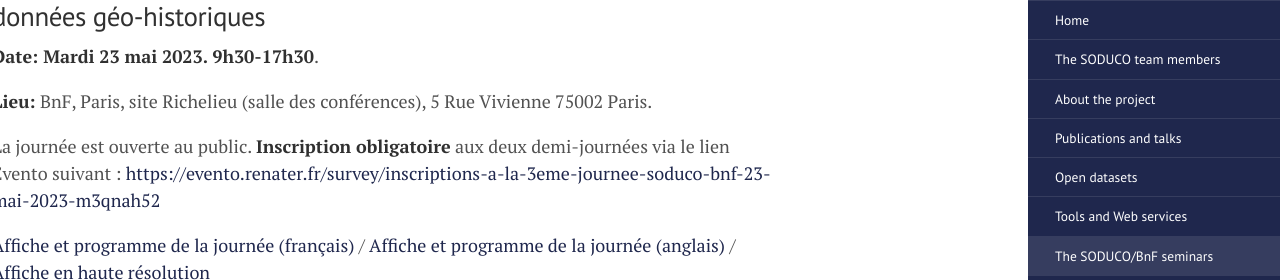
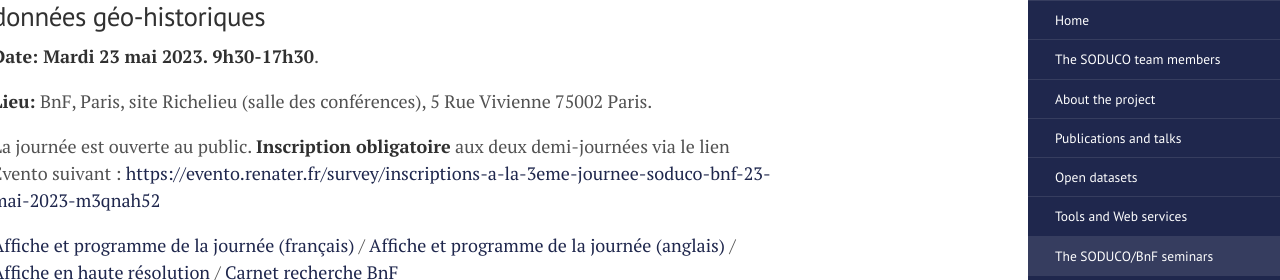
Before and after one commit to soduco/soduco.github.io, a Jekyll site: the page built from soduco_bnf_seminars.md, in a window 1280 px wide and 900 px high, scrolled down 1773 px, cut to the strip 0-280 px from the top of the window. Built offline with Jekyll 4.4.1, drawn with Linux system fonts in a browser that asks for light colours; some of the changed text lies outside the part shown.

Commit message:
Maj Carnet de recherche Bnf

```diff
--- a/soduco_bnf_seminars.md
+++ b/soduco_bnf_seminars.md
@@ -45,7 +45,7 @@ En 2022-2023, l’équipe SoDUCo et la BnF organisent un séminaire commun, **l
 
 La journée est ouverte au public. **Inscription obligatoire** aux deux demi-journées via le lien Evento suivant : [https://evento.renater.fr/survey/inscriptions-a-la-3eme-journee-soduco-bnf-23-mai-2023-m3qnah52](https://evento.renater.fr/survey/inscriptions-a-la-3eme-journee-soduco-bnf-23-mai-2023-m3qnah52)
 
-[Affiche et programme de la journée (français)](https://soduco.github.io/public/images/Atelier_Soduco_Bnf_Programme_Journee_23Mai2023.pdf) / [Affiche et programme de la journée (anglais)](https://soduco.github.io/public/images/Atelier_Soduco_Bnf_Programme_Journee_23Mai2023_EN.pdf) / [Affiche en haute résolution](https://soduco.github.io/public/images/Atelier_Soduco_Bnf_affiche_Journee_23Mai2023_HR.png)
+[Affiche et programme de la journée (français)](https://soduco.github.io/public/images/Atelier_Soduco_Bnf_Programme_Journee_23Mai2023.pdf) / [Affiche et programme de la journée (anglais)](https://soduco.github.io/public/images/Atelier_Soduco_Bnf_Programme_Journee_23Mai2023_EN.pdf) / [Affiche en haute résolution](https://soduco.github.io/public/images/Atelier_Soduco_Bnf_affiche_Journee_23Mai2023_HR.png) / [Carnet recherche BnF](https://bnf.hypotheses.org/31160)
 
 ![Séminaire SoDUCo-Bnf Journée 3](./public/images/Atelier_Soduco_Bnf_affiche_Journee_23Mai2023.png)
 
@@ -167,7 +167,7 @@ J. Chazalon (EPITA) et J. Perret (IGN) coord.
 
 **Inscription obligatoire** via le lien Evento suivant : [https://evento.renater.fr/survey/inscriptions-a-la-2eme-journee-soduco-bnf-10-novembre-2022-nuorelx4](https://evento.renater.fr/survey/inscriptions-a-la-2eme-journee-soduco-bnf-10-novembre-2022-nuorelx4)
 
-[Affiche et programme de la journée](https://soduco.github.io/public/images/Atelier_Soduco_Bnf_Programme_Journee_10novembre.pdf) / [Affiche en haute résolution](https://soduco.github.io/public/images/affiche_soduco2_HR.png)
+[Affiche et programme de la journée](https://soduco.github.io/public/images/Atelier_Soduco_Bnf_Programme_Journee_10novembre.pdf) / [Affiche en haute résolution](https://soduco.github.io/public/images/affiche_soduco2_HR.png) / [Carnet de Recherche BnF](https://bnf.hypotheses.org/17899)
 
 ![Séminaire SoDUCo-Bnf Journée 2](./public/images/affiche_soduco2.png)
 
```
